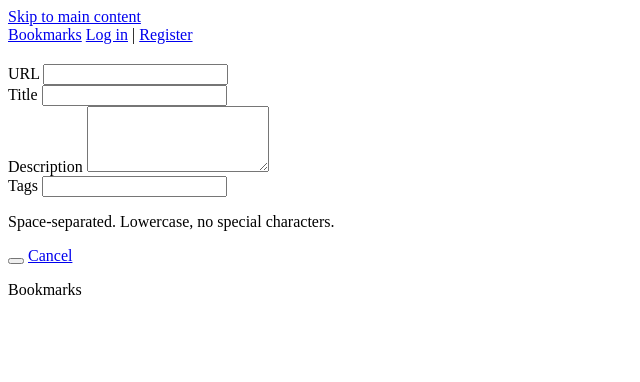
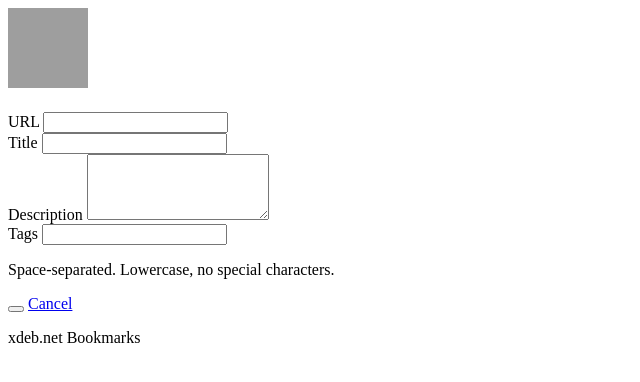
Before and after one commit to frjo/bookmarks, a Django app: template links/templates/links/form.html in a window 1280 px wide. Shown: the top 382 px of the page, without its empty margins (0-640 px from the left). Run offline with Django 5.2, Linux system fonts and the light colour scheme; the template is opened without the code that fills it, so the values that code supplies are empty; grey boxes are pictures that could not be loaded.

Commit message:
Update favicons. Add logo.

```diff
--- a/templates/base.html
+++ b/templates/base.html
@@ -4,7 +4,6 @@
   <meta charset="UTF-8">
   <meta name="viewport" content="width=device-width">
   <title>{% block title %}Bookmarks{% endblock %}</title>
-  <meta name="csrf-token" content="{{ csrf_token }}">
   <meta name="description" content="A bookmark service by xdeb.net.">
   <link rel="icon" type="image/png" href="{% static 'favicon/favicon-96x96.png' %}" sizes="96x96">
   <link rel="icon" type="image/svg+xml" href="{% static 'favicon/favicon.svg' %}">
@@ -18,32 +17,27 @@
 </head>
 <body hx-headers='{"X-CSRFToken": "{{ csrf_token }}"}'>
 
-  <a href="#main-content" class="skip-link">Skip to main content</a>
+  <header>
+    <a href="/" title="Home" rel="home"><img alt="Home" src="{% static 'favicon/favicon.svg' %}" width="80" height="80"></a>
 
-  <header>
     <nav aria-label="Main navigation">
-      <a href="/" aria-label="Bookmarks home">Bookmarks</a>
-
       {% if user.is_authenticated %}
+        <a href="{% url 'user_bookmark_list' slug=user.slug %}">Bookmarks</a>
         <span aria-hidden="true">|</span>
-        <a href="{% url 'bookmark_add' %}">Add</a>
+        <a href="{% url 'bookmark_add' slug=user.slug %}">Add</a>
         <span aria-hidden="true">|</span>
-        <a href="{% url 'bookmark_import' %}">Import</a>
+        <a href="{% url 'bookmark_import' slug=user.slug %}">Import</a>
         <span aria-hidden="true">|</span>
-        <a href="{% url 'bookmark_export' %}">Export HTML</a>
+        <a href="{% url 'bookmark_export' slug=user.slug %}">Export HTML</a>
         <span aria-hidden="true">|</span>
-        <a href="{% url 'bookmark_export' %}?format=json">Export JSON</a>
+        <a href="{% url 'bookmark_export' slug=user.slug %}?format=json">Export JSON</a>
         <span aria-hidden="true">|</span>
-        <a href="{% url 'settings' %}">Settings ({{ user.username }})</a>
+        <a href="{% url 'settings' slug=user.slug %}">Settings ({{ user.username }})</a>
         <span aria-hidden="true">|</span>
         <form method="post" action="{% url 'logout' %}" style="display:inline">
           {% csrf_token %}
           <button type="submit">Log out</button>
         </form>
-      {% else %}
-        <a href="{% url 'login' %}">Log in</a>
-        <span aria-hidden="true">|</span>
-        <a href="{% url 'register' %}">Register</a>
       {% endif %}
     </nav>
   </header>
@@ -61,7 +55,7 @@
   </main>
 
   <footer>
-    <p>Bookmarks</p>
+    <p>xdeb.net Bookmarks</p>
   </footer>
 
   {% block extra_scripts %}{% endblock %}
```
Also changed, not shown: assets/favicon/apple-touch-icon.png, assets/favicon/favicon-96x96.png, assets/favicon/favicon.ico, assets/favicon/favicon.svg, assets/favicon/site.webmanifest, assets/favicon/web-app-manifest-192x192.png, assets/favicon/web-app-manifest-512x512.png.
